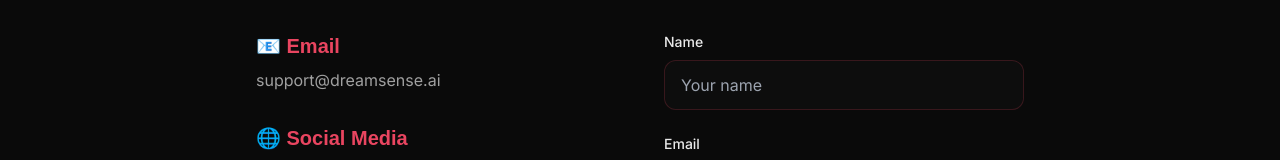
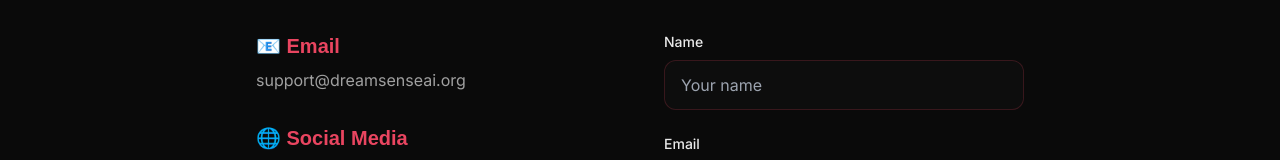
Before and after one commit to GodCm/dreamsense-ai, a Next.js app: page /contact in a window 1280 px wide. Shown: the part 160-320 px from the top of the page. Built offline with nearby package versions, Linux system fonts and the light colour scheme; no server answers.

Commit message:
fix: update support email to support@dreamsenseai.org on contact page

```diff
--- a/src/app/contact/page.tsx
+++ b/src/app/contact/page.tsx
@@ -66,10 +66,10 @@
                 📧 Email
               </h3>
               <a
-                href="mailto:support@dreamsense.ai"
+                href="mailto:support@dreamsenseai.org"
                 className="text-text-secondary hover:text-accent transition-colors"
               >
-                support@dreamsense.ai
+                support@dreamsenseai.org
               </a>
             </div>
 
```
